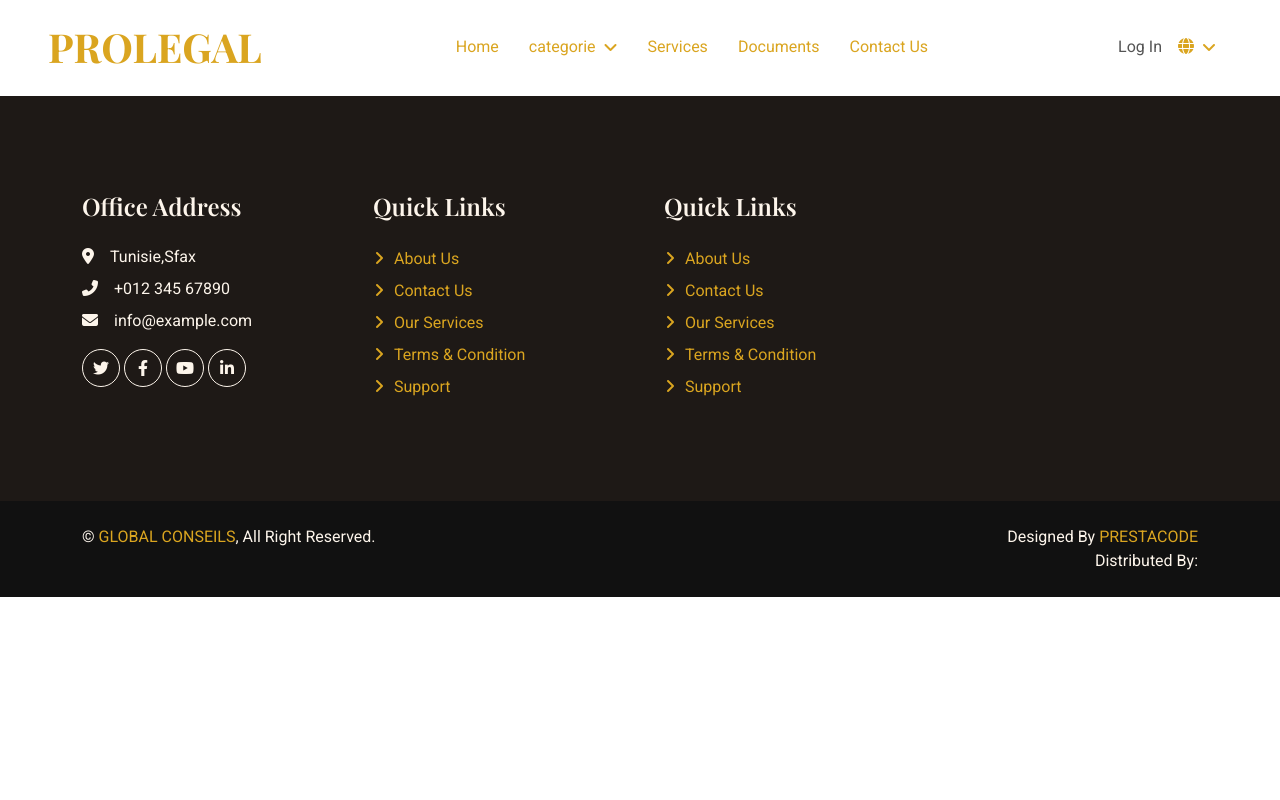
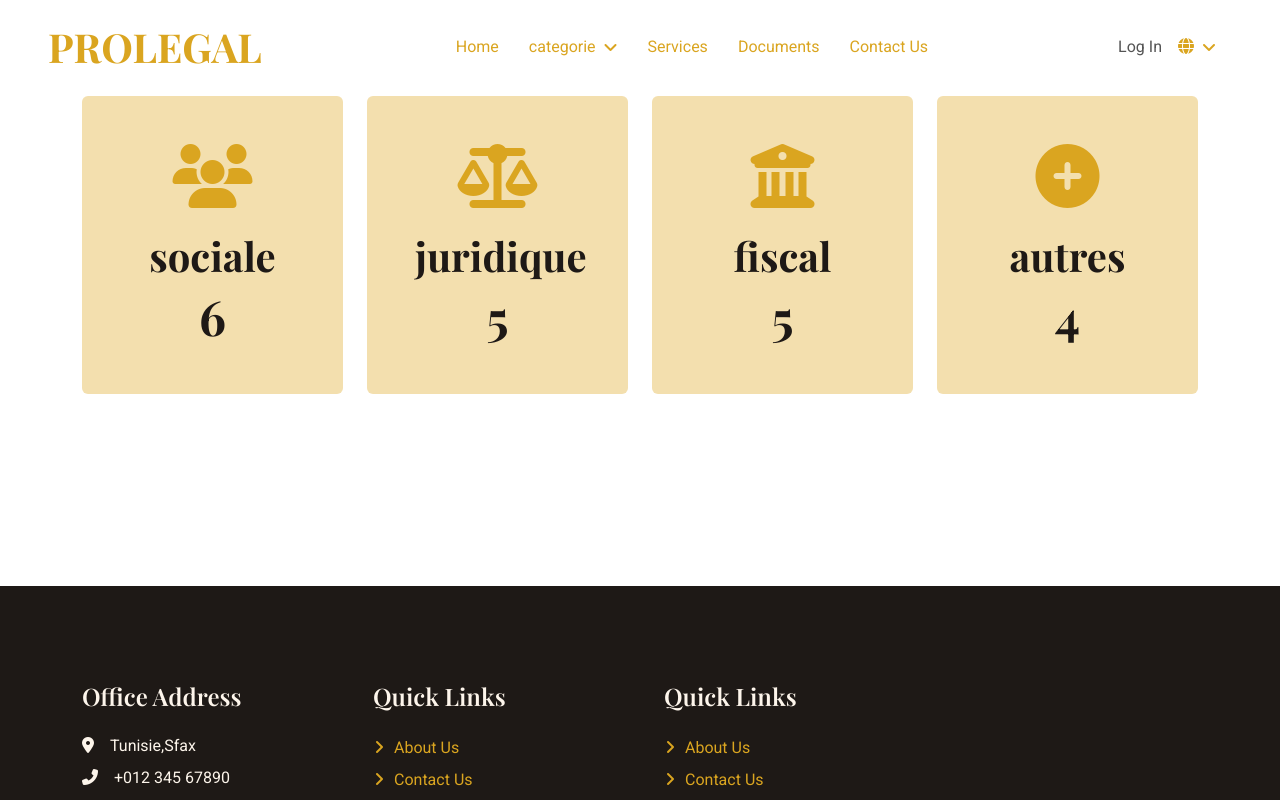
Before and after one commit to nesrineKarray/layout1, an Angular app: page /cartes-categ in a window 1280 px wide. Before the commit this address led to /. Shown: the top 800 px of the page. Built offline with nearby package versions, Linux system fonts and the light colour scheme; data requests are answered from the project's data file.

Commit message:
set up categorie page

```diff
--- a/src/app/app-routing.module.ts
+++ b/src/app/app-routing.module.ts
@@ -1,10 +1,12 @@
 import { NgModule } from '@angular/core';
 import { RouterModule, Routes } from '@angular/router';
 import { AvanceComponent } from './avance/avance.component';
+import { CategoriesComponent } from './categories/categories.component';
 // import { FactsComponent } from './home/facts/facts.component';
 import { FiscalComponent } from './fiscal/fiscal.component';
 import { FooterComponent } from './footer/footer.component';
 import { GlobaleComponent } from './globale/globale.component';
+import { CartesAffichantCategoriesComponent } from './home/cartes-affichant-categories/cartes-affichant-categories.component';
 import { HomeComponent } from './home/home.component';
 import { InscritComponent } from './inscrit/inscrit.component';
 import { JuridiqueComponent } from './juridique/juridique.component';
@@ -32,6 +34,8 @@ const routes: Routes = [
   {path:"list-article",component:ListArticleComponent},
   {path:"globale",component:GlobaleComponent},
   {path:"inscription",component:InscritComponent},
+  {path:"cartes-categ",component:CartesAffichantCategoriesComponent},
+  {path:"cat/:id",component:CategoriesComponent}
 ];
 
 @NgModule({
--- a/src/app/app.module.ts
+++ b/src/app/app.module.ts
@@ -28,6 +28,7 @@ import { PartenairesComponent } from './home/partenaires/partenaires.component';
 import { CarteAvisComponent } from './home/carte-avis/carte-avis.component';
 import { NewsLetterComponent } from './home/news-letter/news-letter.component';
 import { CarteArticleComponent } from './home/carte-article/carte-article.component';
+import { CategoriesComponent } from './categories/categories.component';
 
 
 @NgModule({
@@ -57,7 +58,8 @@ import { CarteArticleComponent } from './home/carte-article/carte-article.compon
     PartenairesComponent,
     CarteAvisComponent,
     NewsLetterComponent,
-    CarteArticleComponent
+    CarteArticleComponent,
+    CategoriesComponent
   ],
   imports: [
     BrowserModule,
--- /dev/null
+++ b/src/app/categories/categories.component.html
@@ -0,0 +1,43 @@
+<section class="card p-5 mt-5">
+
+    <ol class="breadcrumb ondark mb-0">
+      <li class="breadcrumb-item"> <a href="#">categorie</a>  </li>
+      <li class="breadcrumb-item active"> fiscal </li>
+    </ol>
+
+  <!-- container //  -->
+</section>
+
+<div class="row  p-3 align-items-center d-none d-lg-flex">
+  <div class="col-lg-6 px-5 text-start">
+       <h5> les derniéres mise a jours </h5>
+  </div>
+  <div class="col-lg-6 px-5 text-end">
+    <div class="nav-item dropdown">
+      <h6 >Documents parus depuis</h6><select  class="selectbox ng-pristine ng-valid ng-touched" name="topicalInterval">
+        <option value="7">Tous les 7 jours</option>
+        <option  value="15">Tous les 15 jours</option>
+        <option  value="30">Tous les 30 jours</option>
+    </select></div>
+  </div>
+</div>
+
+<!-- ================ SECTION INTRO ================ -->
+<section class="section-intro padding-top-sm">
+<div class="container">
+<main class="card p-3">
+  <div class="row">
+    <aside class="col-lg-3">
+     <app-vaertical></app-vaertical>
+    </aside>
+
+    <div class="col-lg-9">
+    <app-list-article></app-list-article>
+    <app-list-article></app-list-article>
+
+
+    </div>
+  </div>
+</main>
+</div> <!-- container end.// -->
+</section>
--- a/src/app/footer/footer.component.html
+++ b/src/app/footer/footer.component.html
@@ -40,12 +40,12 @@
     <div class="container">
         <div class="row">
             <div class="col-md-6 text-center text-md-start mb-3 mb-md-0">
-                &copy; <a href="#">GLOBAL CONSEILS</a>, All Right Reserved.
+                &copy; <a href="#">Pro legal</a>, All Right Reserved.
             </div>
             <div class="col-md-6 text-center text-md-end">
                 <!--/*** This template is free as long as you keep the footer author’s credit link/attribution link/backlink. If you'd like to use the template without the footer author’s credit link/attribution link/backlink, you can purchase the Credit Removal License from "https://therichpost.com/credit-removal". Thank you for your support. ***/-->
-                Designed By <a href="https://therichpost.com">PRESTACODE</a>
-                <br>Distributed By: <a class="border-bottom" href="https://therichpost.com" target="_blank"></a>
+                Designed By <a href="">PRESTACODE</a>
+                <br>Distributed By: <a class="border-bottom" target="_blank"></a>
             </div>
         </div>
     </div>
--- a/src/app/home/cartes-affichant-categories/cartes-affichant-categories.component.html
+++ b/src/app/home/cartes-affichant-categories/cartes-affichant-categories.component.html
@@ -15,9 +15,9 @@
 </div> -->
 
 <div class="container-xxl py-6">
-    <div class="container">
+    <div id="sociale" class="container">
         <div class="row g-4">
-            <div class="col-lg-3 col-md-6 wow fadeIn" data-wow-delay="0.1s" routerLink="/sociale">
+            <div id="sociale" class="col-lg-3 col-md-6 wow fadeIn" data-wow-delay="0.1s" >
                 <div class="fact-item bg-light rounded text-center h-100 p-5">
                     <i class="fa fa-users fa-4x text-primary mb-4"></i>
                     <h1 class="mb-2">sociale</h1>
@@ -25,24 +25,24 @@
                 </div>
             </div>
 
-            <div class="col-lg-3 col-md-6 wow fadeIn" data-wow-delay="0.5s" routerLink="/jridique">
+            <div id="juridique" class="col-lg-3 col-md-6 wow fadeIn" data-wow-delay="0.5s" >
                 <div class="fact-item bg-light rounded text-center h-100 p-5">
                     <i class="fa fa-balance-scale fa-4x text-primary mb-4"></i>
                     <h1 class="mb-2">juridique</h1>
                     <h1 class="display-5 mb-0" data-toggle="counter-up">5</h1>
                 </div>
             </div>
-            <div class="col-lg-3 col-md-6 wow fadeIn" data-wow-delay="0.5s" routerLink="/fiscal">
+            <div id="fiscal" class="col-lg-3 col-md-6 wow fadeIn" data-wow-delay="0.5s" >
                 <div class="fact-item bg-light rounded text-center h-100 p-5">
                     <i class="fa fa-university  fa-4x text-primary mb-4"></i>
                     <h1 class="mb-2">fiscal</h1>
                     <h1 class="display-5 mb-0" data-toggle="counter-up">5</h1>
                 </div>
             </div>
-            <div class="col-lg-3 col-md-6 wow fadeIn" data-wow-delay="0.7s" routerLink="/autre">
+            <div id="autres" class="col-lg-3 col-md-6 wow fadeIn" data-wow-delay="0.7s" >
                 <div class="fact-item bg-light rounded text-center h-100 p-5">
                     <i class="fa fa-plus-circle fa-4x text-primary mb-4"></i>
-                    <h1 class="mb-2">autre</h1>
+                    <h1 class="mb-2">autres</h1>
                     <h1 class="display-5 mb-0" data-toggle="counter-up">4</h1>
                 </div>
             </div>
--- a/src/app/home/home.component.html
+++ b/src/app/home/home.component.html
@@ -75,7 +75,9 @@
 </div>
 <!-- Carousel End -->
 <!-- Facts Start -->
-<app-cartes-affichant-categories></app-cartes-affichant-categories>
+<div id='cartes-categ' >
+    <app-cartes-affichant-categories ></app-cartes-affichant-categories>
+</div>
 <!-- Facts End -->
 <!-- About Start -->
 <app-about-us></app-about-us>
--- a/src/app/home/home.component.ts
+++ b/src/app/home/home.component.ts
@@ -8,5 +8,8 @@ import { CategorieService } from '../services/categorie.service';
   styleUrls: ['./home.component.css']
 })
 export class HomeComponent {
-
+  // public navigateToSection(section: string) {
+  //   window.location.hash = '';
+  //   window.location.hash = section;
+  // }
 }
--- a/src/app/navbar/navbar.component.html
+++ b/src/app/navbar/navbar.component.html
@@ -13,10 +13,10 @@
             <div class="nav-item dropdown">
                 <a href="#" class="nav-link dropdown-toggle" data-bs-toggle="dropdown">categorie</a>
                 <div class="dropdown-menu m-0" >
-                    <a  routerLink="/sociale" (click)="update('sociale')" class="dropdown-item">sociale</a>
-                    <a  class="dropdown-item" (click)="update('juridique')" routerLink="/juridique">juridique</a>
-                    <a  class="dropdown-item" (click)="update('fiscale')" routerLink="/fiscal">fiscale</a>
-                    <a href="#" class="dropdown-item">autres</a>
+                    <a (click)="navigateToSection('sociale')" class="dropdown-item">sociale</a>
+                    <a  class="dropdown-item" (click)="navigateToSection('juridique')">juridique</a>
+                    <a  class="dropdown-item" (click)="navigateToSection('fiscal')">fiscale</a>
+                    <a href="#" class="dropdown-item" (click)="navigateToSection('autres')">autres</a>
 
                 </div>
             </div>
--- a/src/app/navbar/navbar.component.ts
+++ b/src/app/navbar/navbar.component.ts
@@ -20,9 +20,13 @@ export class NavbarComponent {
       console.log(this.data);
     });
   }
-  update(x:string){
-this.categ=x;
-  this.router.navigate(['.', { parametre: this.categ }], { relativeTo: this.route });
+//   update(x:string){
+// this.categ=x;
+//   this.router.navigate(['.', { parametre: this.categ }], { relativeTo: this.route });
 
-  }
+//   }
+public navigateToSection(section: string) {
+  window.location.hash = '';
+  window.location.hash = section;
 }
+}
--- a/src/app/topbar/topbar.component.html
+++ b/src/app/topbar/topbar.component.html
@@ -10,7 +10,7 @@
                 <a class="btn-lg-square text-primary border-end rounded-0" href=""><i class="fab fa-twitter"></i></a>
                 <a class="btn-lg-square text-primary border-end rounded-0" href=""><i class="fab fa-linkedin-in"></i></a>
                 <a class="btn-lg-square text-primary border-end rounded-0 pe-0" href=""><i class="fab fa-instagram"></i></a>
-                <a class="btn-lg-square text-primary pe-0" href=""><i class="fa fa-sign-in" aria-hidden="true"></i>LogIn</a>
+                <a class="btn-lg-square text-primary pe-0"routerLink="/login" style="margin-left: 1rem;"><i class="fa fa-sign-in" aria-hidden="true"></i>LogIn</a>
 
             </div>
         </div>
```
Also changed, not shown: src/app/categories/categories.component.ts (added, +10 -0 lines), src/app/categories/categories.component.css (added), 1 other file (tests, documents, lock files or other folders).
